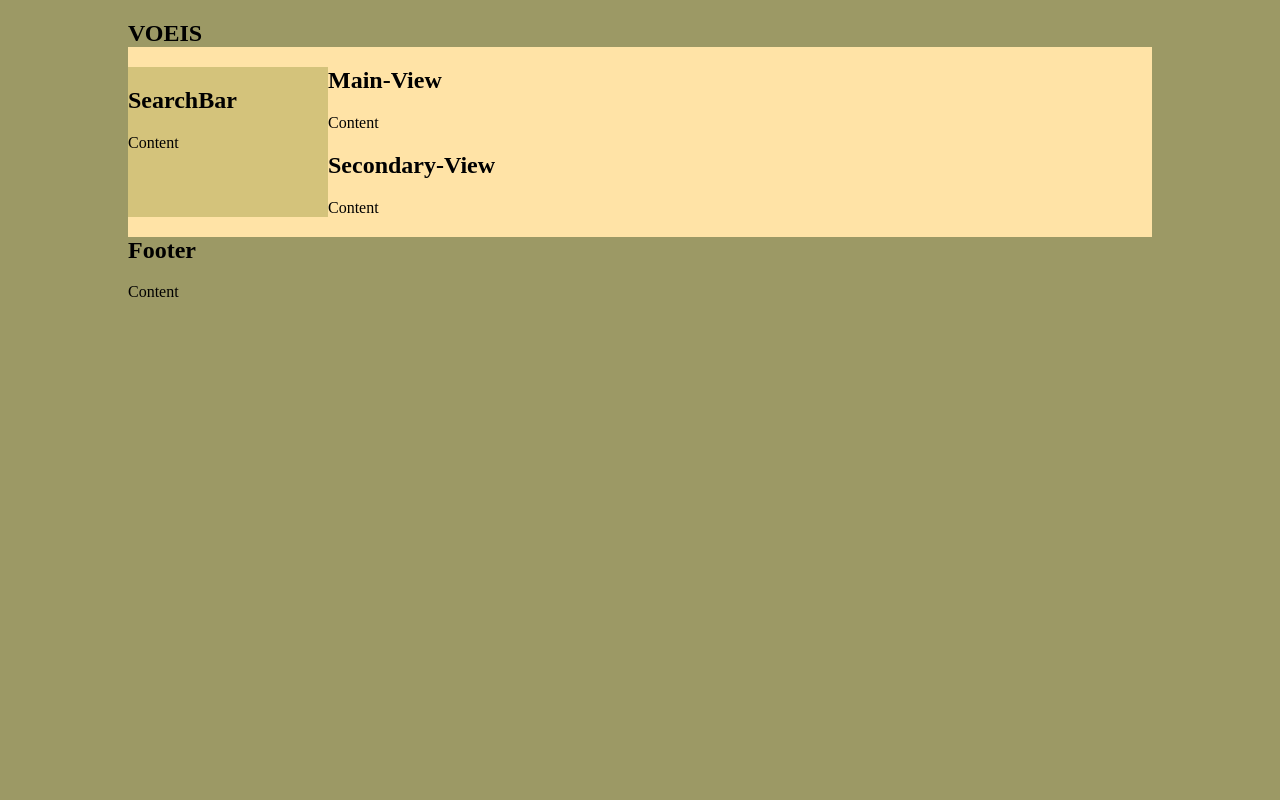
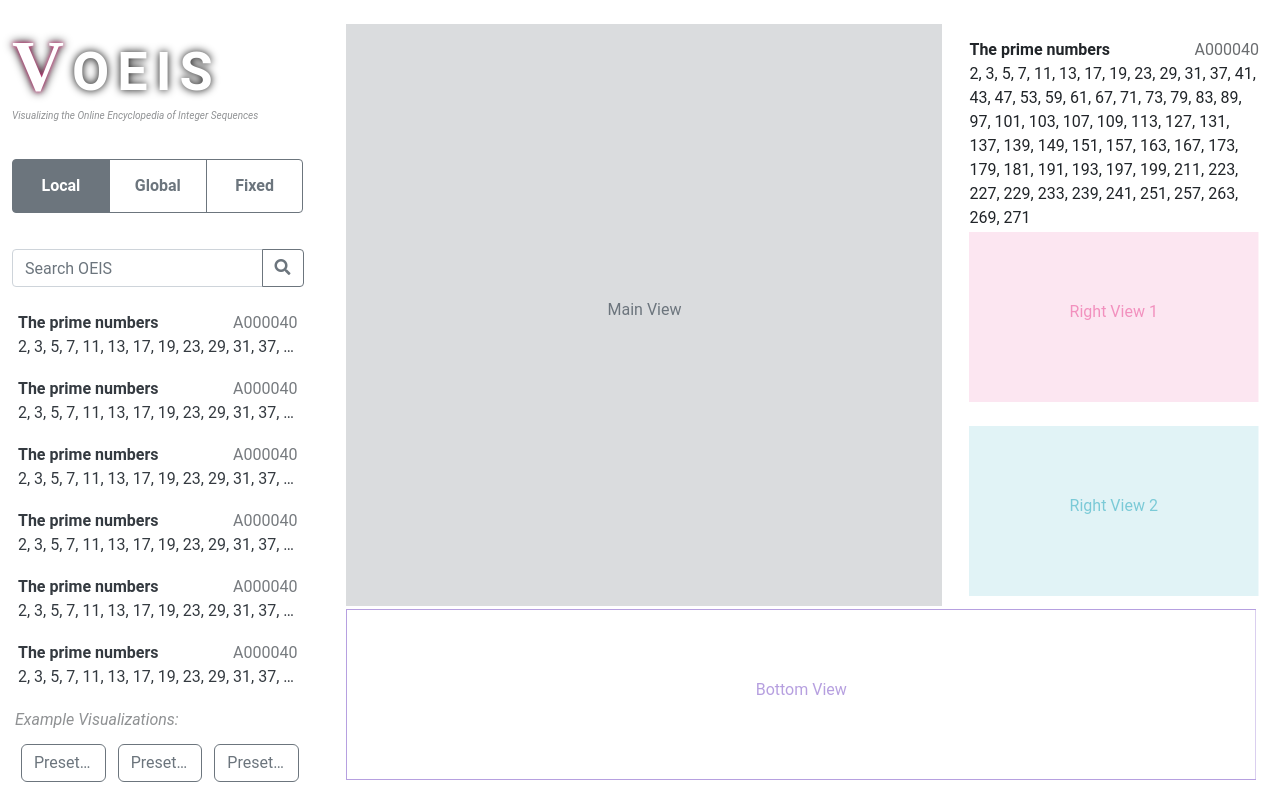
Before and after one commit to DavidJMiller/VOEIS, a Flask app: page / in a window 1280 px wide. Run offline with Flask 2, Linux system fonts and the light colour scheme; parts of the project's set-up code (start-up, migrations or seed data) failed here and were passed over; some libraries are stand-ins or nearby versions.

Commit message:
create basic layout for the website

```diff
--- /dev/null
+++ b/app/static/css/styles.css
@@ -0,0 +1,197 @@
+/****** META ******************************************************************/
+
+@font-face {
+  font-family: 'Roboto';
+  font-weight: normal;
+  font-style: normal;
+  src: 'static/fonts/Roboto-Regular.ttf';
+}
+
+@font-face {
+  font-family: 'Roboto';
+  font-weight: normal;
+  font-style: italic;
+  src: 'static/fonts/Roboto-Italic.ttf';
+}
+
+@font-face {
+  font-family: 'Roboto';
+  font-weight: bold;
+  font-style: normal;
+  src: 'static/fonts/Roboto-Medium.ttf';
+}
+
+@font-face {
+  font-family: 'Roboto';
+  font-weight: bold;
+  font-style: italic;
+  src: 'static/fonts/Roboto-MediumItalic.ttf';
+}
+@font-face {
+  font-family: 'Roboto';
+  font-weight: normal;
+  font-style: normal;
+  src: 'static/fonts/cmunrm.ttf';
+}
+
+@font-face {
+  font-family: 'Computer';
+  font-weight: normal;
+  font-style: italic;
+  src: 'static/fonts/cmunti.ttf';
+}
+
+@font-face {
+  font-family: 'Computer';
+  font-weight: bold;
+  font-style: normal;
+  src: 'static/fonts/cmunbx.ttf';
+}
+
+@font-face {
+  font-family: 'Computer';
+  font-weight: bold;
+  font-style: italic;
+  src: 'static/fonts/cmunbl.ttf';
+}
+
+* {
+  font-family: 'Roboto';
+}
+
+html,
+body {
+  height: calc(95.83%);
+  overflow-x: hidden;
+}
+
+button {
+  overflow: hidden;
+  text-overflow: ellipsis;
+}
+
+span {
+  float: right;
+  opacity: 0.6667;
+}
+
+p {
+  text-overflow: ellipsis;
+  overflow: hidden;
+  width: calc(100%);
+}
+
+.container-fluid {
+  padding: 0px;
+  margin: 0px;
+}
+
+.container-fluid .row {
+  padding: 12px;
+}
+
+.container-fluid g {
+  margin: 12px 0px;
+  width: 100%;
+}
+
+.h-33 {
+  height: calc(33.33%);
+}
+
+#main-wrapper {
+  position: absolute;
+  top: 0px;
+  height: calc(100%);
+}
+
+/****** SEARCH BAR ************************************************************/
+
+#search-bar-title {
+  font-size: 54px;
+  font-weight: bold;
+  letter-spacing: 8px;
+  color: white;
+  filter: drop-shadow(0px 0px 4px black);
+  user-select: none;
+}
+
+#search-bar-title b {
+  font-family: 'Computer';
+  font-size: 72px;
+  filter: drop-shadow(0px 0px 2px var(--pink));
+}
+
+#search-bar-subtitle {
+  font-size: x-small;
+  font-style: italic;
+  opacity: 0.5;
+  margin-top: -12px;
+  margin-bottom: 24px;
+}
+
+#search-bar-view-navigator {
+  height: 54px;
+  margin: 36px 0px;
+}
+
+#search-bar-view-navigator button {
+  font-weight: bold;
+}
+
+#search-bar-result-list {
+  /* display: none; */
+  overflow-y: auto;
+}
+
+#search-bar-result-list .row {
+  margin: 0px;
+  padding: 12px 6px;
+}
+
+.search-bar-result-item {
+  border: none;
+}
+
+.search-bar-result-item:hover {
+  background-color: var(--secondary);
+}
+
+.search-bar-result-item b {
+  cursor: pointer;
+  float: left;
+}
+
+.search-bar-result-item p {
+  text-align: left;
+  margin-top: 12px;
+  margin-bottom: -6px;
+}
+
+/****** PRESET LIST ***********************************************************/
+
+#preset-list {
+  background-color: white;
+  margin-bottom: 0px;
+}
+
+#preset-list-title {
+  opacity: 0.5;
+  font-style: italic;
+}
+
+#preset-list-contents button {
+  margin: 0px 6px 6px 6px;
+  border-radius: 6px;
+}
+
+/****** MAIN VIEW *************************************************************/
+
+/****** RIGHT VIEW ************************************************************/
+
+#view-info {
+  vertical-align: text-top;
+  display: inline-block;
+}
+
+/****** BOTTOM VIEW ***********************************************************/
--- a/app/static/js/Script.js
+++ b/app/static/js/Script.js
@@ -1,12 +1 @@
-/**
- *  Script to run the interactive visualization to explore the political polarity of words used in US governors' state of the state addresses
- *  The visualization is inspired by the NY times visualization of corporate tax rates.  (https://archive.nytimes.com/www.nytimes.com/interactive/2013/05/25/sunday-review/corporate-taxes.html)
- *
- */
-
- // Create the instance of Main View
-let mainView = new MainView();
-//  Create the instance of the Secondary View.
-let secondaryView = new SecondaryView();
-//  Create the instance of the Search Bar.
-let searchBar = new SearchBar();
+console.log("running script.js!");
--- a/app/static/js/Seach-Bar.js
+++ /dev/null
@@ -1,30 +0,0 @@
-class SearchBar {
-
-  constructor() {
-   this.searchbar = d3.select("#Search-Bar").append("rect")
-                                            .attr('x', 10)
-                                            .attr('y', 10)
-                                            .attr('width', 400)
-                                            .attr('height', 900)
-
-
-  }
-  drawView()
-  {
-
-
-  }
-
-  updateView()
-  {
-
-
-  }
-
-  loadData()
-  {
-
-  }
-
-
-}
--- a/app/static/js/Secondary-View.js
+++ /dev/null
@@ -1,33 +0,0 @@
-/**
- *  This class is responsible for the data visualization of the Secondary View
- *
- *
- */
-class SecondaryView {
-    /*
-     * The constructing method to initialize the instance of the Secondary View.
-     */
-    constructor() {
-        let SecondayView = d3.select('#Seconday-View');
-        this.data = null; // We initialize our data to be null as a placeholder to receive the actual data from script.js.
-
-
-
-    }
-    drawView()
-    {
-
-
-    }
-
-    updateView()
-    {
-
-
-    }
-
-    loadData()
-    {
-
-    }
-}
--- a/app/templates/VOEIS.html
+++ b/app/templates/VOEIS.html
@@ -1,78 +1,168 @@
 <!DOCTYPE html>
 <html lang="en">
-  <head>
-    <meta charset="UTF-8" />
-    <title>Visualization - VOEIS</title>
-    <script src="https://d3js.org/d3.v5.js"></script>
 
-    <link
-      href="https://fonts.googleapis.com/css?family=Work+Sans:400,700&display=swap"
-      rel="stylesheet"
-    />
-  </head>
+<head>
+  <meta charset="UTF-8" />
+  <script
+    src="https://ajax.googleapis.com/ajax/libs/jquery/3.5.1/jquery.min.js"></script>
+  <script src="https://d3js.org/d3.v6.js"></script>
+  <script
+    src="https://cdn.jsdelivr.net/npm/bootstrap@4.5.3/dist/js/bootstrap.bundle.min.js"
+    integrity="sha384-ho+j7jyWK8fNQe+A12Hb8AhRq26LrZ/JpcUGGOn+Y7RsweNrtN/tE3MoK7ZeZDyx"
+    crossorigin="anonymous"></script>
+  <link rel="stylesheet"
+    href="https://cdn.jsdelivr.net/npm/bootstrap@4.5.3/dist/css/bootstrap.min.css"
+    integrity="sha384-TX8t27EcRE3e/ihU7zmQxVncDAy5uIKz4rEkgIXeMed4M0jlfIDPvg6uqKI2xXr2"
+    crossorigin="anonymous" />
+  <link rel="stylesheet"
+    href="https://stackpath.bootstrapcdn.com/bootstrap/4.1.3/css/bootstrap.min.css"
+    integrity="sha384-MCw98/SFnGE8fJT3GXwEOngsV7Zt27NXFoaoApmYm81iuXoPkFOJwJ8ERdknLPMO"
+    crossorigin="anonymous">
+  <link rel="stylesheet"
+    href="https://use.fontawesome.com/releases/v5.3.1/css/all.css"
+    integrity="sha384-mzrmE5qonljUremFsqc01SB46JvROS7bZs3IO2EmfFsd15uHvIt+Y8vEf7N7fWAU"
+    crossorigin="anonymous" />
+  <link rel="stylesheet" href="static/css/styles.css" />
+</head>
 
-  <style>
-    html {
-      background: #9c9965;
-    }
-
-    body {
-      width: 80%;
-      margin: 20px auto;
-      background: #ffe3a6;
-    }
-
-    #header {
-      background: #9c9965;
-    }
-
-    #sidebar {
-      float: left;
-      width: 200px;
-      background: #d4c37b;
-    }
-
-    #main {
-      border-left: 200px solid #d4c37b;
-    }
-
-    #footer {
-      clear: left;
-      background: #9c9965;
-    }
-  </style>
-
-  <body>
-    <div id="header">
-      <h2>VOEIS</h2>
-      <p></p>
-    </div>
-
-    <div id="sidebar">
-      <h2>SearchBar</h2>
-      <p>Content</p>
-    </div>
-
-    <div id="main">
-      <div id="Main-View">
-        <h2>Main-View</h2>
-
-        <p>Content</p>
+<body>
+  <div id="main-wrapper" class="container-fluid">
+    <div class="row h-100 flex-grow-1">
+      <div class="col-3">
+        <div id="search-bar">
+          <g>
+            <div id="search-bar-title"><b>V</b>OEIS</div>
+            <div id="search-bar-subtitle">
+              Visualizing the Online Encyclopedia of Integer Sequences
+            </div>
+          </g>
+          <g id="search-bar-view-navigator" class="btn-group d-flex">
+            <button id="search-bar-view-navigator-local-button"
+              class="btn w-100 btn-secondary">Local</button>
+            <button id="search-bar-view-navigator-global-button"
+              class="btn w-100 btn-outline-secondary">Global</button>
+            <button id="search-bar-view-navigator-fixed-button"
+              class="btn w-100 btn-outline-secondary">Fixed</button>
+          </g>
+          <g class="input-group" style="margin-top: 18px;">
+            <input id="search-bar-search-box" class="form-control"
+              placeholder="Search OEIS" />
+            <div class="input-group-append">
+              <button id="search-bar-search-button"
+                class="btn btn-outline-secondary">
+                <i class="fas fa-search"></i>
+              </button>
+            </div>
+          </g>
+          <g id="search-bar-result-list">
+            <div class="row btn w-100 btn-outline-dark search-bar-result-item">
+              <b>The prime numbers</b><span>A000040</span>
+              <p>
+                2, 3, 5, 7, 11, 13, 17, 19, 23, 29, 31, 37, 41, 43, 47, ...
+              </p>
+            </div>
+            <div class="row btn w-100 btn-outline-dark search-bar-result-item">
+              <b>The prime numbers</b><span>A000040</span>
+              <p>
+                2, 3, 5, 7, 11, 13, 17, 19, 23, 29, 31, 37, 41, 43, 47, ...
+              </p>
+            </div>
+            <div class="row btn w-100 btn-outline-dark search-bar-result-item">
+              <b>The prime numbers</b><span>A000040</span>
+              <p>
+                2, 3, 5, 7, 11, 13, 17, 19, 23, 29, 31, 37, 41, 43, 47, ...
+              </p>
+            </div>
+            <div class="row btn w-100 btn-outline-dark search-bar-result-item">
+              <b>The prime numbers</b><span>A000040</span>
+              <p>
+                2, 3, 5, 7, 11, 13, 17, 19, 23, 29, 31, 37, 41, 43, 47, ...
+              </p>
+            </div>
+            <div class="row btn w-100 btn-outline-dark search-bar-result-item">
+              <b>The prime numbers</b><span>A000040</span>
+              <p>
+                2, 3, 5, 7, 11, 13, 17, 19, 23, 29, 31, 37, 41, 43, 47, ...
+              </p>
+            </div>
+            <div class="row btn w-100 btn-outline-dark search-bar-result-item">
+              <b>The prime numbers</b><span>A000040</span>
+              <p>
+                2, 3, 5, 7, 11, 13, 17, 19, 23, 29, 31, 37, 41, 43, 47, ...
+              </p>
+            </div>
+          </g>
+        </div>
+        <div id="preset-list" class="col-3 fixed-bottom">
+          <div id="preset-list-title">Example Visualizations:</div>
+          <g id="preset-list-contents" class="btn-group d-flex">
+            <button class="btn w-100 btn-outline-secondary">Preset 1</button>
+            <button class="btn w-100 btn-outline-secondary">Preset 2</button>
+            <button class="btn w-100 btn-outline-secondary">Preset 3</button>
+          </g>
+        </div>
       </div>
-      <div id="Secondary-View">
-        <h2>Secondary-View</h2>
-        <p>Content</p>
+      <div id="view-wrapper" class="col-9">
+        <div class="row h-75" id="view-top">
+          <div class="col-8">
+            <svg id="main-view-svg" width="100%" height="100%">
+              <text x="50%" y="50%" text-anchor="middle"
+                style="fill: var(--gray)">
+                Main View
+              </text>
+              <rect width="100%" height="100%"
+                style="fill: var(--gray); opacity: .25;"></rect>
+            </svg>
+          </div>
+          <div id="right-view-wrapper" class="col-4">
+            <div id="view-info" class="row h-33">
+              <b>The prime numbers</b><span>A000040</span>
+              <p>2, 3, 5, 7, 11, 13, 17, 19, 23, 29, 31, 37, 41, 43, 47, 53, 59,
+                61, 67, 71, 73, 79, 83, 89, 97, 101, 103, 107, 109, 113, 127,
+                131, 137, 139, 149, 151, 157, 163, 167, 173, 179, 181, 191, 193,
+                197, 199, 211, 223, 227, 229, 233, 239, 241, 251, 257, 263, 269,
+                271</p>
+            </div>
+            <div class="row h-33">
+              <svg id="right-view-1-svg" width="100%" height="100%">
+                <text x="50%" y="50%" text-anchor="middle"
+                  style="fill: var(--pink); opacity: .5;">
+                  Right View 1
+                </text>
+                <rect width="100%" height="100%"
+                  style="fill: var(--pink); opacity: .125;"></rect>
+              </svg>
+            </div>
+            <div class="row h-33">
+              <svg id="right-view-2-svg" width="100%" height="100%">
+                <text x="50%" y="50%" text-anchor="middle"
+                  style="fill: var(--cyan); opacity: .5;">
+                  Right View 2
+                </text>
+                <rect width="100%" height="100%"
+                  style="fill: var(--cyan); opacity: .125;"></rect>
+              </svg>
+            </div>
+          </div>
+        </div>
+        <div class="row h-25">
+          <div class="col-12">
+            <svg id="bottom-view-svg" width="100%" height="100%">
+              <text x="50%" y="50%" text-anchor="middle"
+                style="fill: var(--purple); opacity: .5">
+                Bottom View
+              </text>
+              <rect width="100%" height="100%"
+                style="fill: none; stroke: var(--purple); stroke-width: 2px; opacity: 0.5;">
+              </rect>
+            </svg>
+          </div>
+        </div>
       </div>
     </div>
+  </div>
+  </div>
+  <script src="static/js/script.js"></script>
+</body>
 
-    <div id="footer">
-      <h2>Footer</h2>
-      <p>Content</p>
-    </div>
-
-    <script src="static/js/Seach-Bar.js"></script>
-    <script src="static/js/Main-View.js"></script>
-    <script src="static/js/Secondary-View.js"></script>
-    <script src="static/js/Script.js"></script>
-  </body>
 </html>
```
Also changed, not shown: app/static/js/Main-View.js (deleted, +0 -13 lines), app/templates/root.html (deleted, +0 -30 lines), app/static/fonts/Roboto-Italic.ttf (added), app/static/fonts/Roboto-Medium.ttf (added), app/static/fonts/Roboto-MediumItalic.ttf (added), app/static/fonts/Roboto-Regular.ttf (added), app/static/fonts/cmunbl.ttf (added), app/static/fonts/cmunbx.ttf (added), app/static/fonts/cmunrm.ttf (added), app/static/fonts/cmunti.ttf (added), 1 other file.
